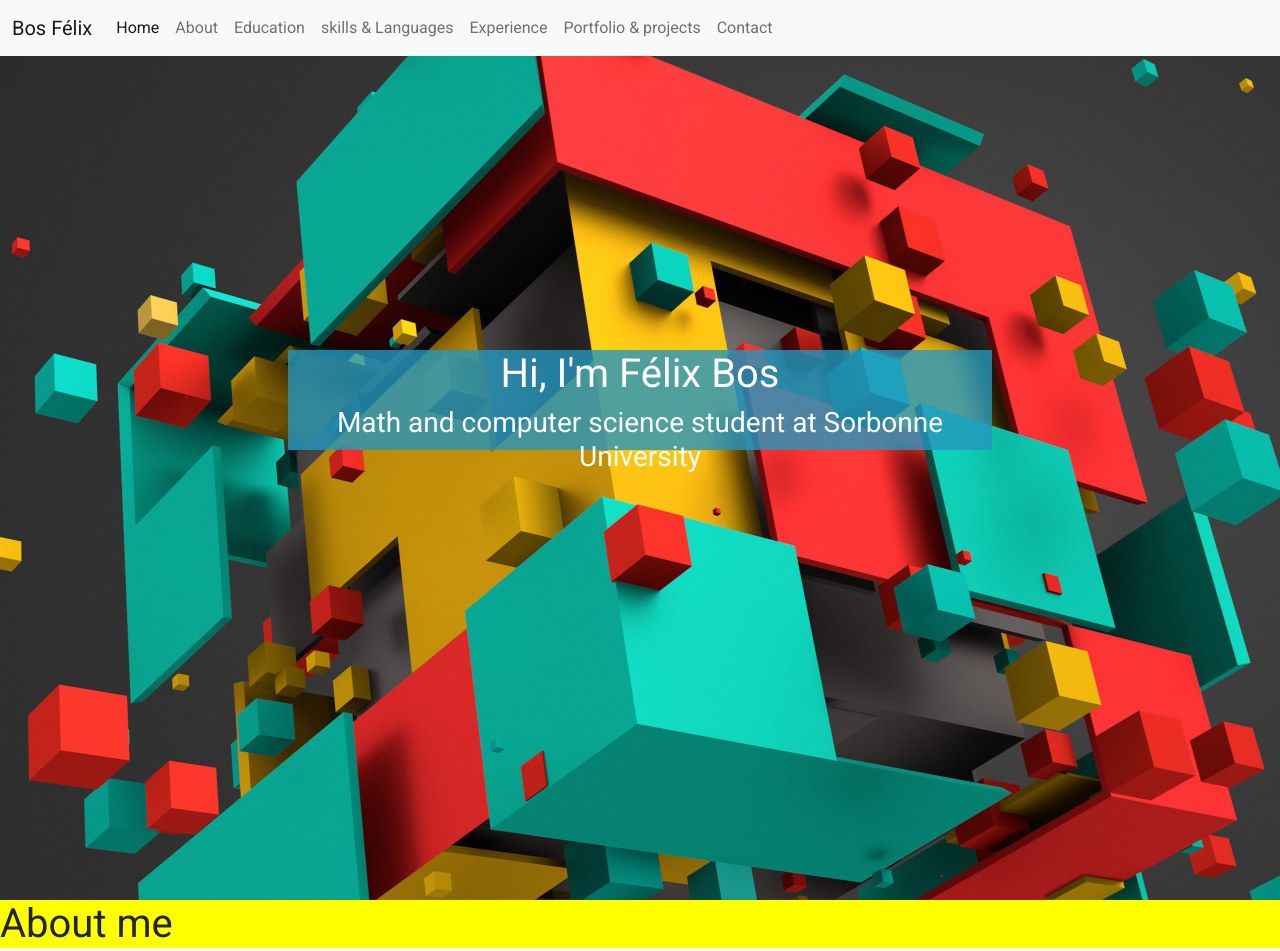
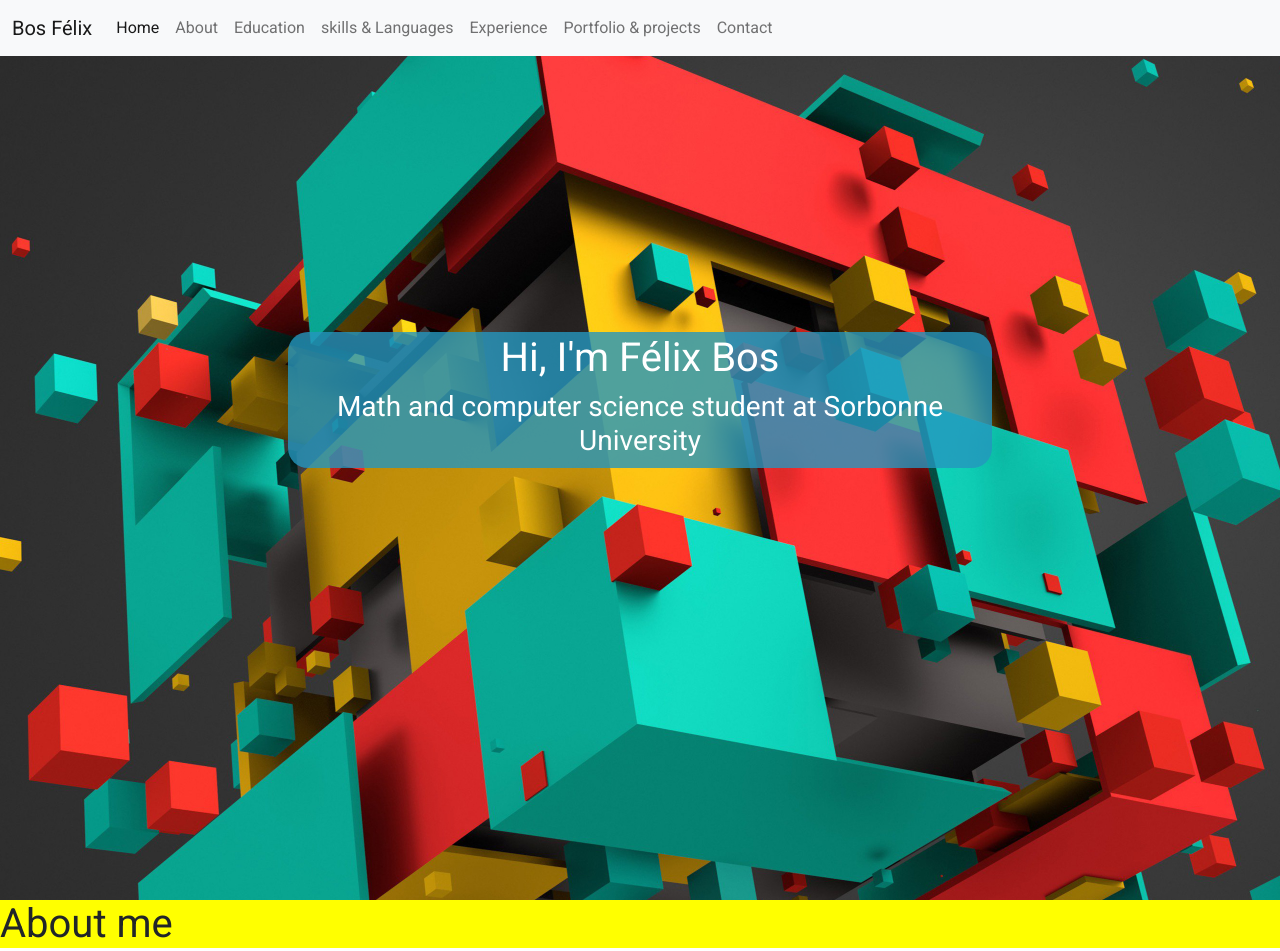
Before and after one commit to Spartaf/felix_bos_CV, a plain HTML site: page index.html in a window 1280 px wide. Shown: the top 951 px of the page. Drawn offline with nearby package versions, Linux system fonts and the light colour scheme.

Commit message:
Add files via upload

```diff
--- a/style.css
+++ b/style.css
@@ -24,7 +24,9 @@ html::-webkit-scrollbar { display: none; }
 
 #home_title_text{
     text-align: center;
-
+    display: flex;
+    flex-direction: column;
+    justify-content: center;
 
     position: absolute;
     margin: auto;
@@ -33,11 +35,12 @@ html::-webkit-scrollbar { display: none; }
     bottom: 0;
     left: 0;
     width: 55%;
-    height: 100px;
+    height: 17%;
 
     color: white;
     background-color: rgba(37, 150, 190, 0.8);
-    box-shadow: black 3px;
+    box-shadow: black 12px;
+    border-radius: 20px;
 
 }
 
```
